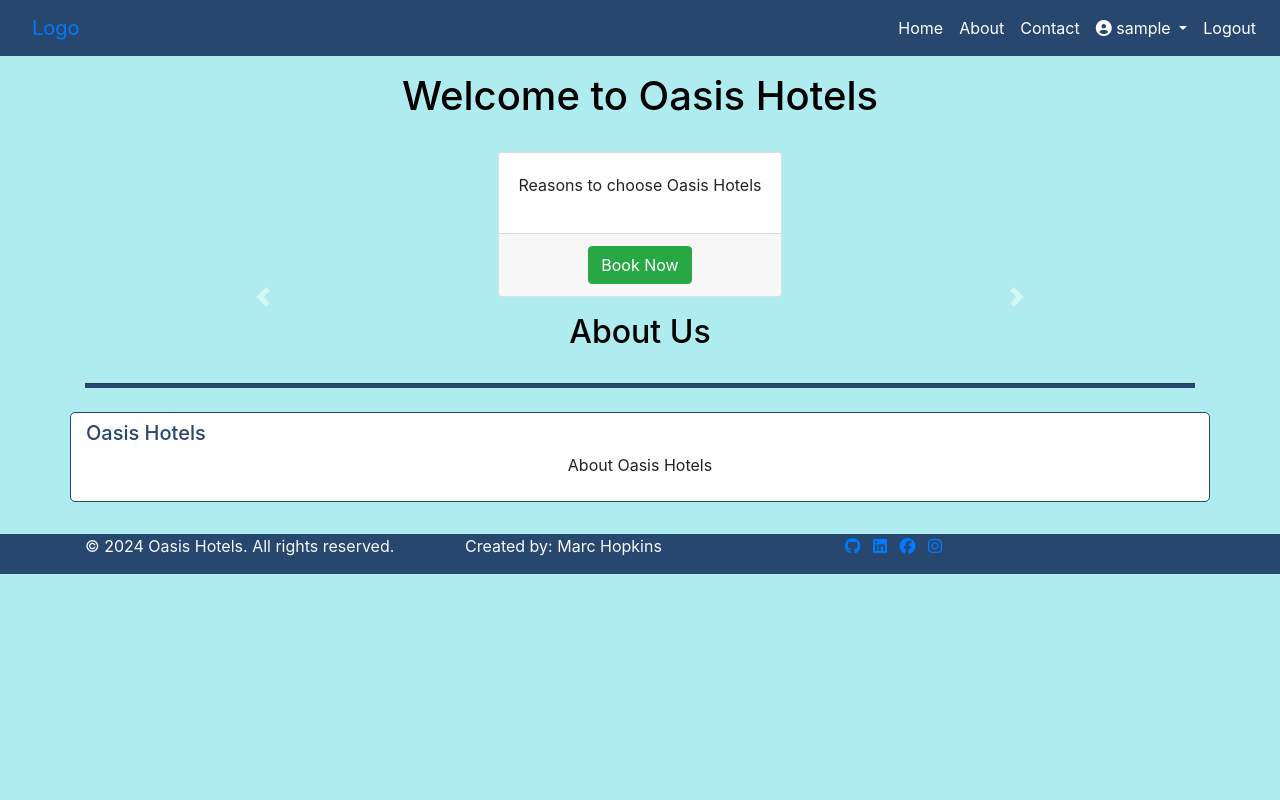
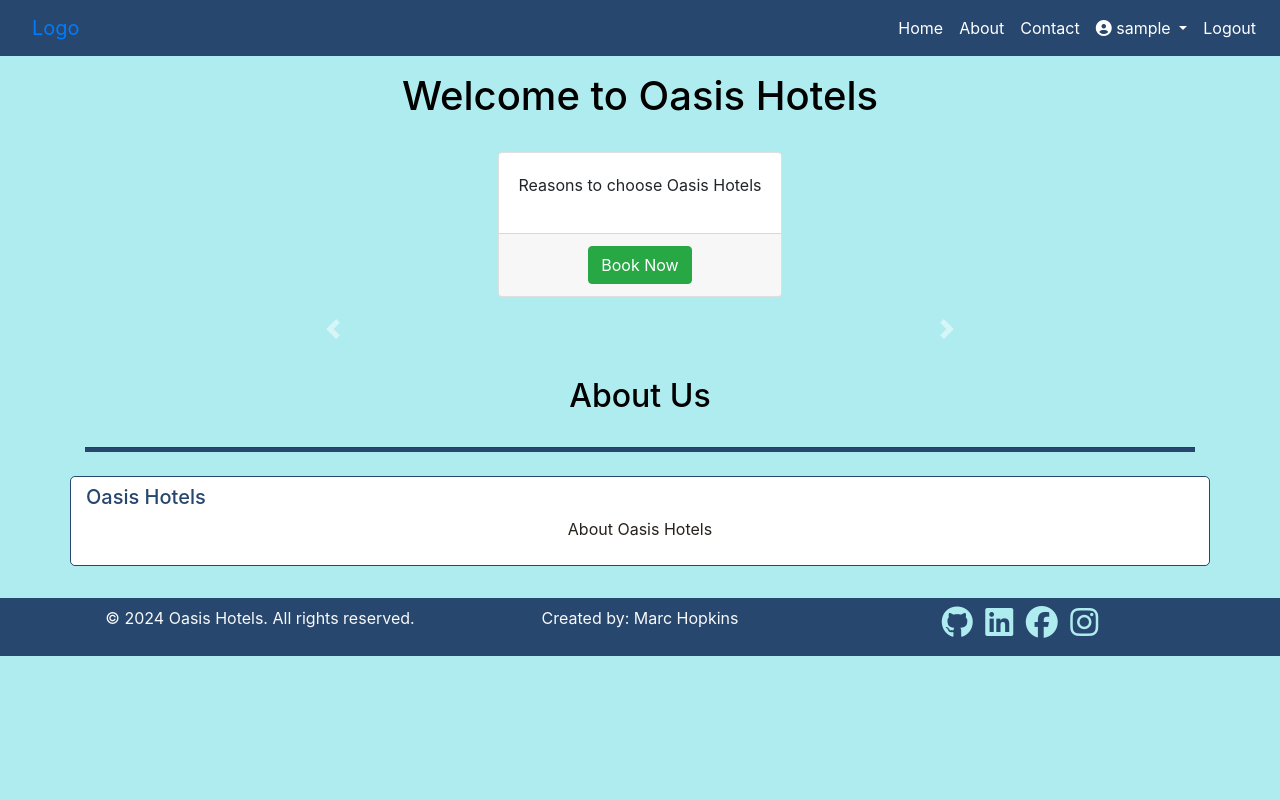
Before and after one commit to Marchopkins96/oasis-hotels, a Django app: page / in a window 1280 px wide. Run offline with Django 4.2, Linux system fonts and the light colour scheme; the visitor is signed in with stand-in values (Sample User, id 1); data that the repository does not hold is empty; some libraries are stand-ins or nearby versions.

Commit message:
Update socials icon styles

```diff
--- a/oasis_hotels/settings.py
+++ b/oasis_hotels/settings.py
@@ -28,7 +28,7 @@ TEMPLATES_DIR = os.path.join(BASE_DIR, 'templates')
 SECRET_KEY = os.environ.get('SECRET_KEY')
 
 # SECURITY WARNING: don't run with debug turned on in production!
-DEBUG = False
+DEBUG = True
 
 ALLOWED_HOSTS = ['8000-marchopkins-oasishotels-xbmpikygiqj.ws-eu110.gitpod.io', '.herokuapp.com']
 
--- a/static/css/style.css
+++ b/static/css/style.css
@@ -1,6 +1,14 @@
 /*General Styling*/
 body {
     background-color: #aeecef;
+    display: flex;
+    flex-direction: column;
+    min-height: 100vh;
+    ;
+}
+
+.content {
+    flex: 1 0 auto;
 }
 
 h1, h2 {
@@ -29,11 +37,12 @@ h1, h2 {
 }
 
 .navbar-toggler {
-    background-color: #c59d74;
+    background-color: #aeecef;
 }
 
 .dropdown-menu {
-    background-color: #c59d74;
+    background-color: #aeecef;
+    ;
 }
 
 /* Main Heading */
@@ -58,7 +67,7 @@ h1, h2 {
 }
 
 #hotel-carousel {
-    width: 80%;
+    width: 65%;
 }
 
 .carousel-caption {
@@ -69,7 +78,7 @@ h1, h2 {
     left: 0;
     right: 0;
     padding: 10px;
-    border: 3px solid #27476e;
+    border: 5px solid #27476e;
     border-top: none;
     border-bottom-left-radius: 15px;
     border-bottom-right-radius: 15px;
@@ -122,6 +131,18 @@ hr {
 
 footer {
     background-color: #27476e;
+    text-align: center;
+    padding-top: 0.5rem;
+}
+
+footer i {
+    color: #aeecef;
+    font-size: 2rem;
+    transition: opacity 0.3s ease;
+}
+
+footer i:hover {
+    opacity: 0.5;
 }
 
 /* Media Queries */
--- a/templates/index.html
+++ b/templates/index.html
@@ -29,6 +29,7 @@
     </div>
 </div>
 
+<div class="container carousel-container">
    <div class="container d-flex justify-content-center">
         <div id="hotel-carousel" class="carousel slide" data-ride="carousel">
             <!-- Carousel items -->
@@ -63,6 +64,7 @@
             </a>
         </div>
     </div>
+</div>
 
     <div class="container">
     <div class="row">
```
Lines whose indentation alone changed are shown as unchanged.
